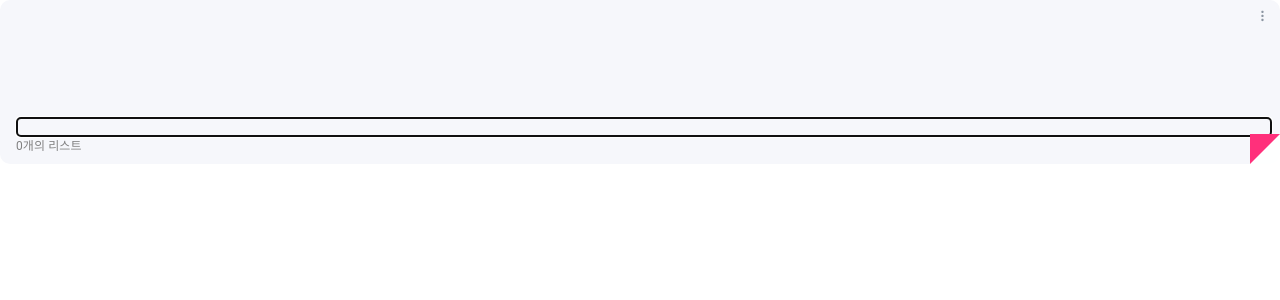
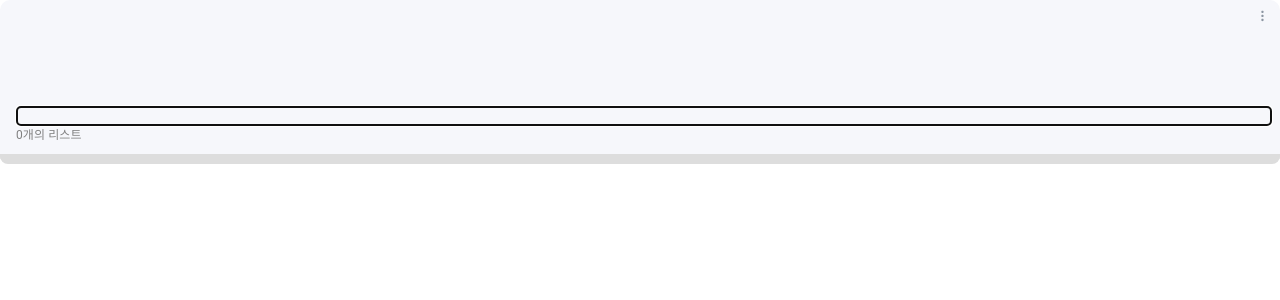
Before and after one commit to Team-Packman/Packman-Client, a Next.js app: page /components/folder/FolderBox in a window 1280 px wide. Shown: the top 300 px of the page. Built offline with nearby package versions, Linux system fonts and the light colour scheme.

Commit message:
feat/#8 : 기타 수정

```diff
--- a/pages/components/Swiper.tsx
+++ b/pages/components/Swiper.tsx
@@ -1,5 +1,5 @@
 import { ReactNode, useEffect, useState } from 'react';
-import { Swiper, SwiperSlide, useSwiper } from 'swiper/react';
+import { Swiper, SwiperSlide } from 'swiper/react';
 import 'swiper/css';
 import styled from 'styled-components';
 import SwiperCore, { Virtual, Navigation, Pagination } from 'swiper';
@@ -80,6 +80,7 @@ export const StyledRoot = styled.div<{ isRecentListExist: boolean }>`
   flex-direction: column;
   align-items: center;
   width: calc(100% - 4rem);
+  height: 100vh;
 `;
 
 export const StyledSwiper = styled(Swiper)`
--- a/pages/components/folder/FolderBox.tsx
+++ b/pages/components/folder/FolderBox.tsx
@@ -111,12 +111,12 @@ export const StyledRoot = styled.section`
     position: absolute;
     content: '';
     bottom: 0;
-    right: 0;
+    /* right: 0; */
     border-style: solid;
-    width: 0;
-    border-width: 15px;
-    border-color: ${packmanColors.pmPink} rgba(255, 255, 255, 0.9) rgba(255, 255, 255, 0.9)
-      ${packmanColors.pmPink};
+    width: 100%;
+    border-width: 0.5rem;
+    border-color: ${packmanColors.pmGrey};
+    border-radius: 0 0 0.8rem 0.8rem;
   }
 `;
 
@@ -139,7 +139,7 @@ export const StyledText = styled.div`
   display: flex;
   flex-direction: column;
   justify-content: flex-end;
-  padding: 0 0 0.9rem 1.6rem;
+  padding: 0 0 2rem 1.6rem;
   height: 100%;
 `;
 
```
Also changed, not shown: pages/components/folder/FolderLanding.tsx (+5 -3 lines), pages/components/folder/FolderList.tsx (+10 -5 lines).
